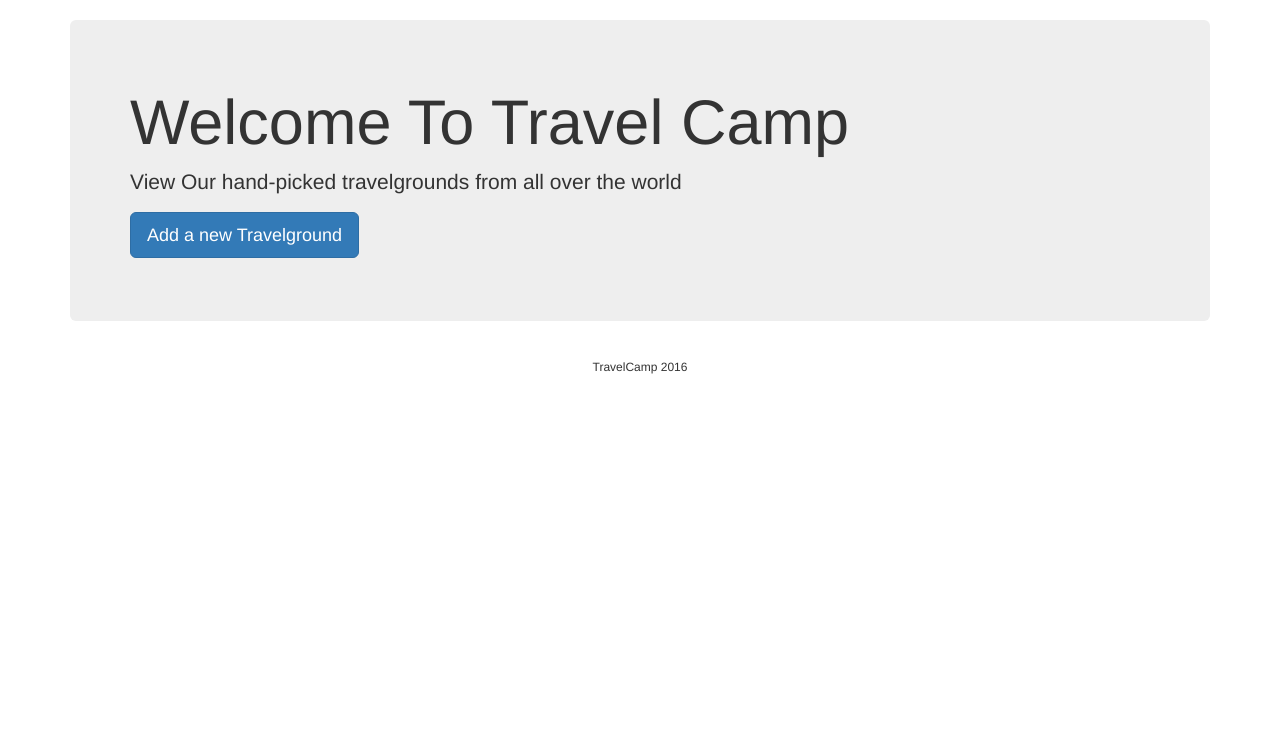
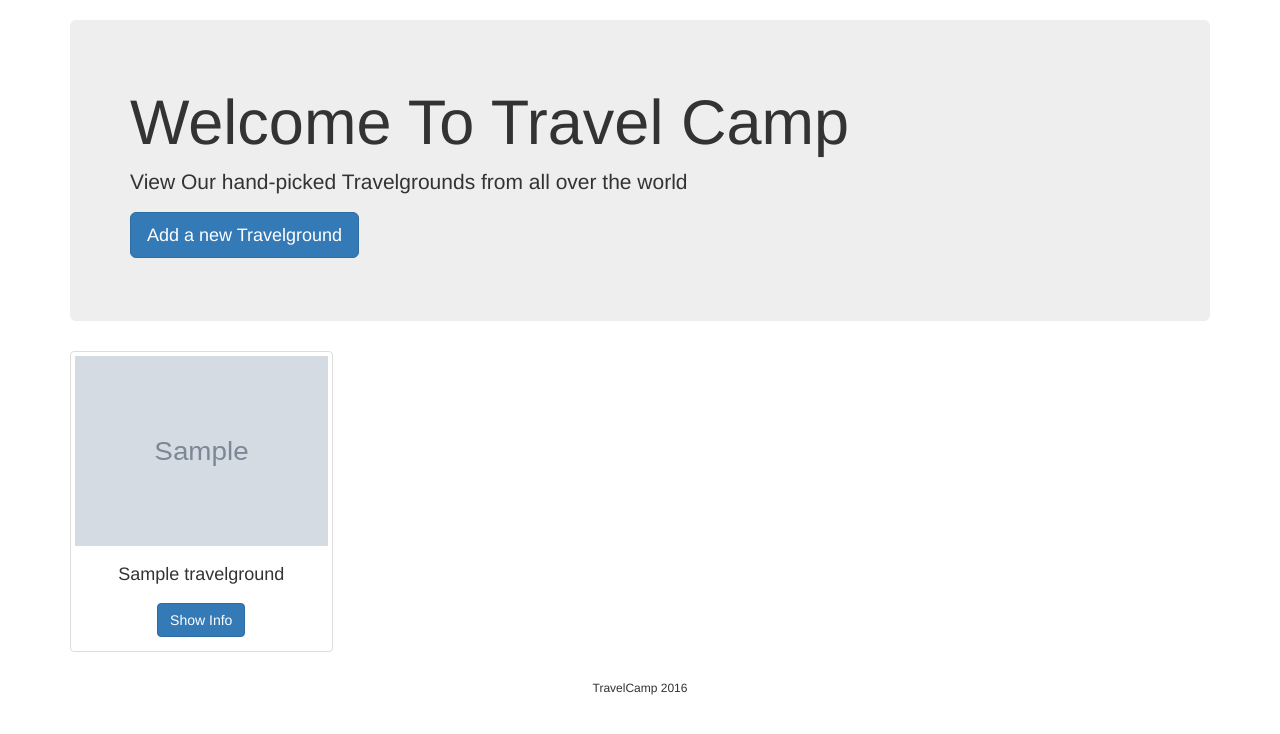
Before and after one commit to akshaybhatia10/imad-2016-app-heroku, a Node server app: template views/travelgrounds.ejs in a window 1280 px wide. Shown: the part 52-786 px from the top of the page. Run offline with Node 20, Linux system fonts and the light colour scheme; the template is opened without the code that fills it: values that come from a table or form of the project are taken from there, others are empty; tables that the repository leaves empty hold one stand-in row (values such as "Sample post"); grey boxes marked "Sample" are stand-in pictures; some libraries are stand-ins or nearby versions.

Commit message:
minor changes

```diff
--- a/views/travelgrounds.ejs
+++ b/views/travelgrounds.ejs
@@ -1,16 +1,33 @@
 <% include partials/header %>
 
-<div>
-    <div class="container">
+
+<div class="container">
         <header class="jumbotron">
             <div>
                 <h1>Welcome To Travel Camp </h1>
-                <p>View Our hand-picked travelgrounds from all over the world</p>
+                <p>View Our hand-picked Travelgrounds from all over the world</p>
                 <p>
-                    <a class="btn btn-primary btn-lg " href="/campgrounds/new">Add a new Travelground</a>
+                    <a class="btn btn-primary btn-lg " href="/travelgrounds/new">Add a new Travelground</a>
                 </p>
             </div>
         </header>
+
+         <div class="row text-center" style="display:flex;flex-wrap: wrap;">
+
+            <% travelgrounds.forEach(function(travelground){ %>
+                <div class="col-md-3 col-sm-6">
+                    <div class="thumbnail">
+                        <img src="<%= travelground.image%>" alt="Image Not Found">
+                    <div class="caption">
+                        <h4><%= travelground.name %></h4>
+                    </div>
+                    <p>
+                        <a href="/travelgrounds/<%= travelground._id %>" class="btn btn-primary">Show Info</a>
+                    </p>
+                    </div>
+                </div>
+                <% }); %>
+        </div>
 </div>
 
  <% include partials/footer %>
```
